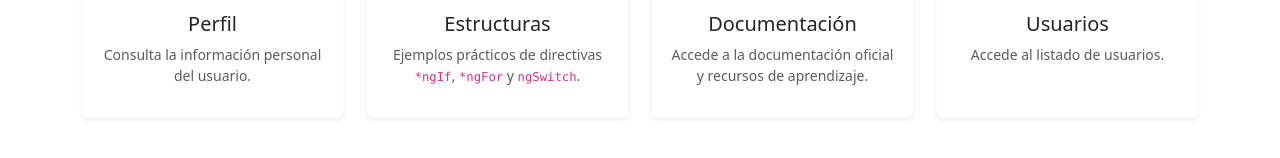
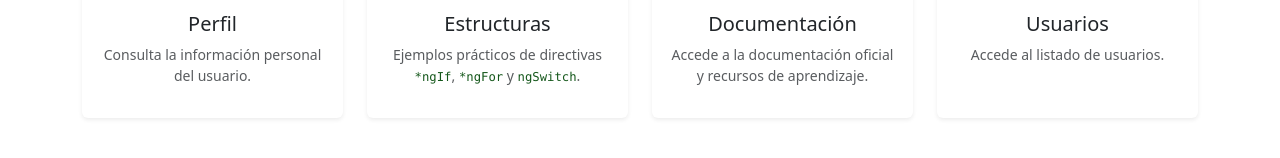
Before and after one commit to inava404/gestion-usuarios-angular, an Angular app: page /home in a window 1280 px wide. Shown: the part 744-902 px from the top of the page. Built offline with nearby package versions, Linux system fonts and the light colour scheme.

Commit message:
Cambio de color en letras de home

```diff
--- a/src/app/pages/home/home.component.css
+++ b/src/app/pages/home/home.component.css
@@ -10,6 +10,6 @@
     background-attachment: fixed;
   }
 
-.code-orange {
+.code-green {
     color: #14571a;
 }
--- a/src/app/pages/home/home.component.html
+++ b/src/app/pages/home/home.component.html
@@ -42,7 +42,7 @@
                     <i class="bi bi-diagram-3 fs-1 text-success"></i>
                     <h5 class="mt-3">Estructuras</h5>
                     <p class="text-muted small">
-                        Ejemplos prácticos de directivas <code>*ngIf</code>, <code>*ngFor</code> y <code>ngSwitch</code>.
+                        Ejemplos prácticos de directivas <code class="code-green">*ngIf</code>, <code class="code-green">*ngFor</code> y <code class="code-green">ngSwitch</code>.
                     </p>
                     </div>
                 </div>
```
